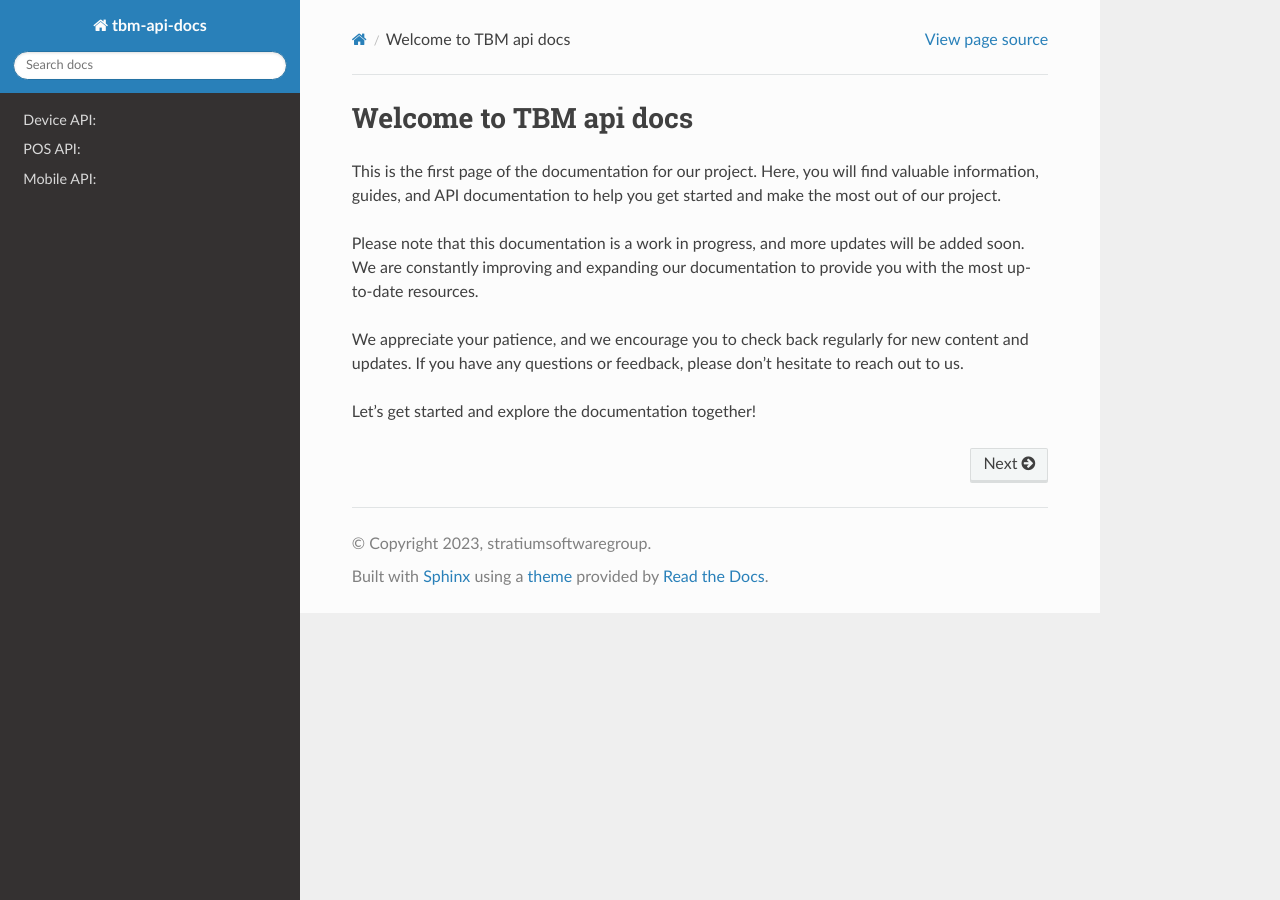
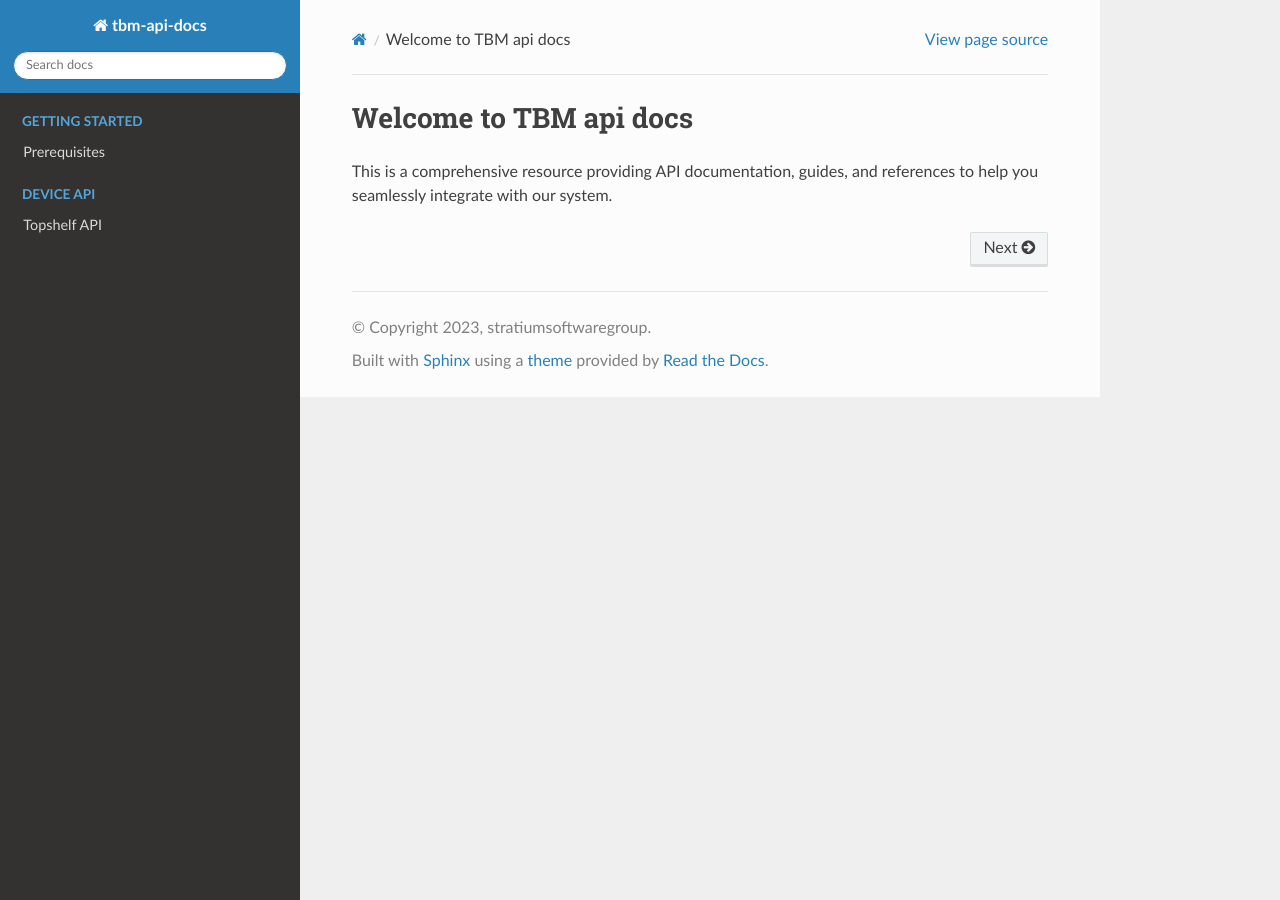
Before and after one commit to gozonjoedaimar/tbm-api-docs, a Sphinx documentation site: the page built from docs/index.rst, in a window 1280 px wide. Built offline with Sphinx 7.4.7 and the Read the Docs theme 2.0.0, drawn with Linux system fonts in a browser that asks for light colours; pages that are not in the unit, such as notebooks, are missing from menus.

Commit message:
Remove test data and add topshelf api

```diff
--- /dev/null
+++ b/docs/api/device/speedwell_or_backbar.rst
@@ -0,0 +1,2 @@
+Speedwell/Backbar Scales API
+============================
--- a/docs/index.rst
+++ b/docs/index.rst
@@ -1,25 +1,17 @@
 Welcome to TBM api docs
 =======================
 
-.. toctree::
-    :hidden:
-
-    /api/device/index.rst
+This is a comprehensive resource providing API documentation, guides, and references to help you seamlessly integrate with our system.
 
 .. toctree::
     :hidden:
+    :caption: Getting started
 
-    /api/pos/index.rst
+    ./prerequisites.rst
 
 .. toctree::
     :hidden:
+    :caption: Device API
+    :maxdepth: 2
 
-    /api/mobile/index.rst
-
-This is the first page of the documentation for our project. Here, you will find valuable information, guides, and API documentation to help you get started and make the most out of our project.
-
-Please note that this documentation is a work in progress, and more updates will be added soon. We are constantly improving and expanding our documentation to provide you with the most up-to-date resources.
-
-We appreciate your patience, and we encourage you to check back regularly for new content and updates. If you have any questions or feedback, please don't hesitate to reach out to us.
-
-Let's get started and explore the documentation together!
+    ./api/device/topshelf.rst
--- /dev/null
+++ b/docs/prerequisites.rst
@@ -0,0 +1,5 @@
+Prerequisites
+=============
+
+.. note::
+   This documentation is a work in progress. We are continuously adding more information and updates. In the meantime, please feel free to browse the available links in our documentation.
```
Also changed, not shown: docs/api/device/index.rst (+7 -0 lines), docs/api/device/topshelf.rst (added, +145 -0 lines).
